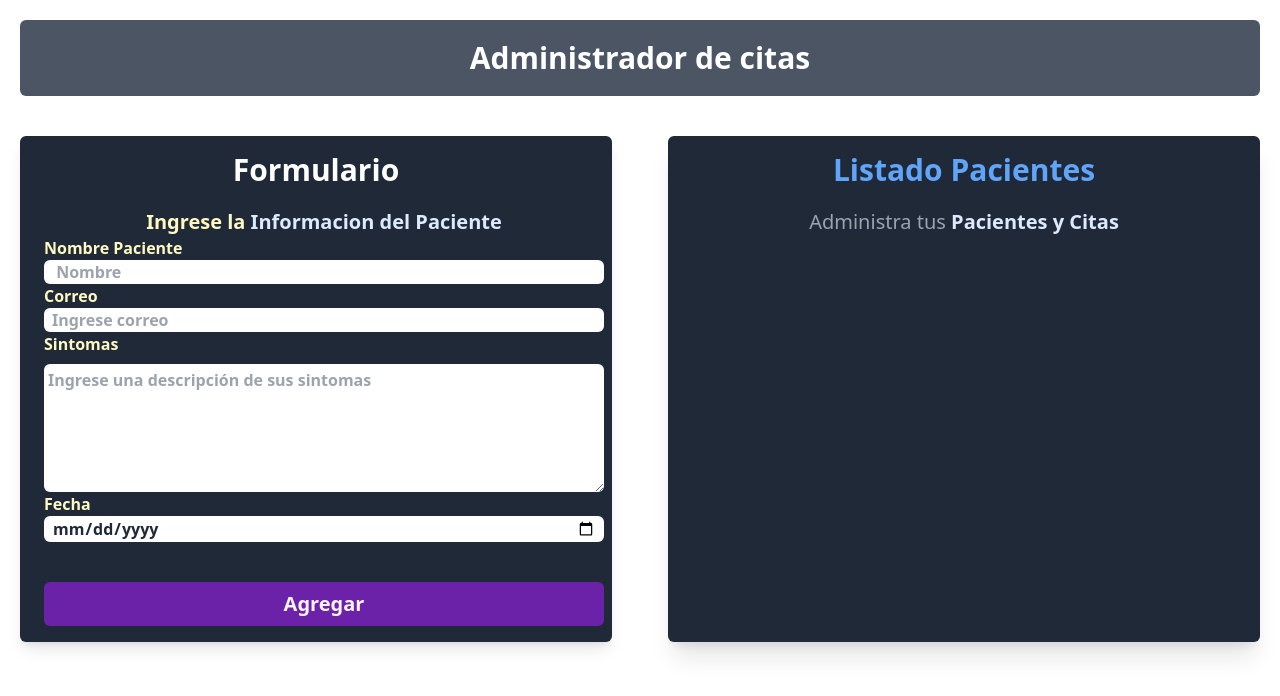
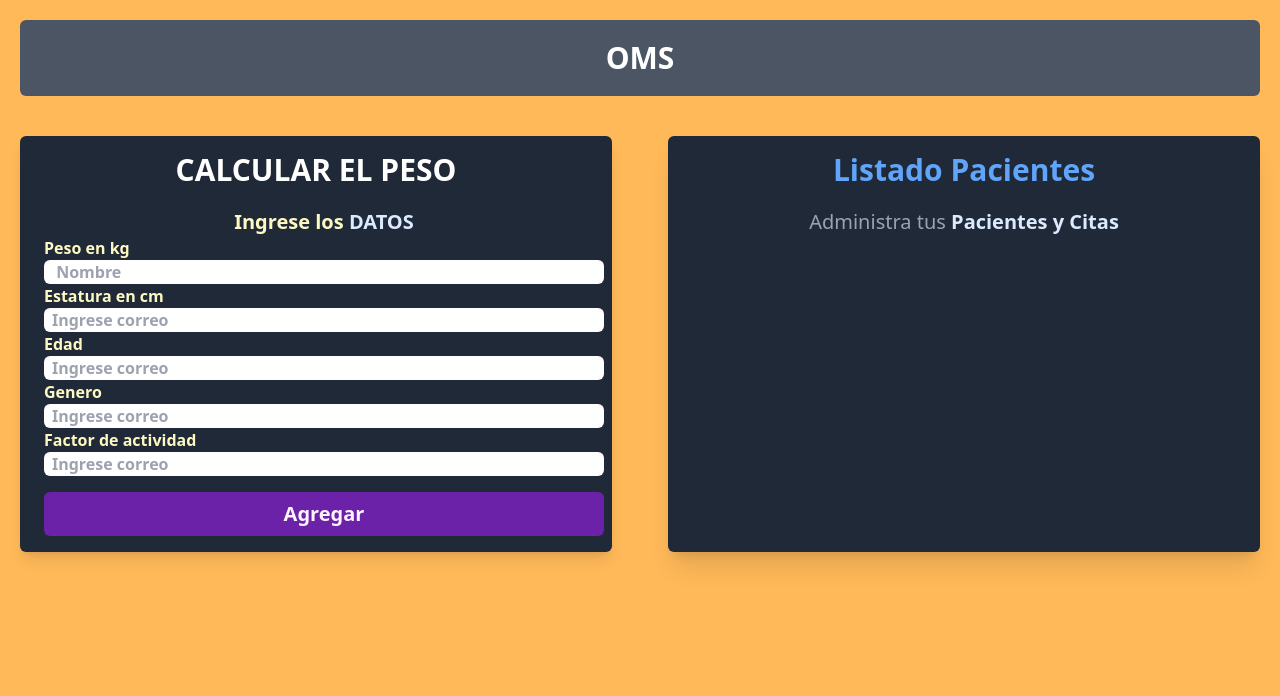
Before and after one commit to Andres-GMP/Dietas, a React (Vite) app: page / in a window 1280 px wide. Shown: the top 696 px of the page. Built offline with nearby package versions, Linux system fonts and the light colour scheme.

Commit message:
Droplist
dropdown

```diff
--- a/index.html
+++ b/index.html
@@ -6,7 +6,7 @@
     <meta name="viewport" content="width=device-width, initial-scale=1.0" />
     <title>Vite App</title>
   </head>
-  <body>
+  <body class="bg-[#ffb959]">
     <div id="root"></div>
     <script type="module" src="/src/main.jsx"></script>
   </body>
--- a/src/App.jsx
+++ b/src/App.jsx
@@ -7,6 +7,7 @@
 
   const [pacientes, setPacientes] = useState([])
   const [paciente, setPaciente] =  useState({})
+  const options = ['Hombre','Mujer']
 
   useEffect(()=>{
     const cargarLocalStorage = ()=>{
@@ -45,6 +46,11 @@
           setPaciente  = {setPaciente}
           eliminarPaciente = {eliminarPaciente}
          />
+         {/*
+         <Droplist
+            options={options}
+         />
+         */}
       </div>
 
     </div>
--- a/src/components/Cabecera.jsx
+++ b/src/components/Cabecera.jsx
@@ -2,7 +2,7 @@
 
 export const Cabecera = () => {
     return (
-        <h1 className="text-3xl font-bold bg-gray-600 text-center p-5 rounded-md text-white m-5 md:m-5 sm:m-5 xl:mx-5 xl:mt-5 xl:mb-10 lg:m-5 2xl:m-5 ">Administrador de citas</h1>
+        <h1 className="text-3xl font-bold bg-gray-600 text-center p-5 rounded-md text-white m-5 md:m-5 sm:m-5 xl:mx-5 xl:mt-5 xl:mb-10 lg:m-5 2xl:m-5 ">OMS</h1>
     )
 }
 
--- /dev/null
+++ b/src/components/Droplist.jsx
@@ -0,0 +1,27 @@
+import React, { useState } from "react";
+
+const Dropdown = ({options}) => {
+    const [showOptions, setShowOptions] = useState(false)
+    const handleClick = () => {
+        setShowOptions(!showOptions)
+    }
+    return <div>
+        <button id="dropdownDefault" data-dropdown-toggle="dropdown" class="text-white bg-blue-700 hover:bg-blue-800 focus:ring-4 focus:outline-none focus:ring-blue-300 font-medium rounded-lg text-sm px-4 py-2.5 text-center inline-flex items-center dark:bg-blue-600 dark:hover:bg-blue-700 dark:focus:ring-blue-800" onClick={handleClick} type="button">Dropdown button <svg class="w-4 h-4 ml-2" fill="none" stroke="currentColor" viewBox="0 0 24 24" xmlns="http://www.w3.org/2000/svg"><path stroke-linecap="round" stroke-linejoin="round" stroke-width="2" d="M19 9l-7 7-7-7"></path></svg></button>
+
+        <div id="dropdown" class="z-10 hidden bg-white divide-y divide-gray-100 rounded shadow w-44 dark:bg-gray-700">
+            {options && options.map ((options) => (
+
+            <ul class="py-1 text-sm text-gray-700 dark:text-gray-200" aria-labelledby="dropdownDefault">
+            <li>
+                <a href="#" class="block px-4 py-2 hover:bg-gray-100 dark:hover:bg-gray-600 dark:hover:text-white">Dashboard</a>
+            </li>
+            {options}
+            </ul>
+
+            ))}
+
+        </div>
+        {showOptions && {}}
+    </div>
+}
+export default Dropdown
--- a/src/components/Formulario.jsx
+++ b/src/components/Formulario.jsx
@@ -1,5 +1,6 @@
 import React from 'react'
 import {useState, useEffect} from 'react';
+import Dropdown from './Droplist';
 
 
 export const Formulario = ({setPacientes, pacientes, paciente,setPaciente}) => {
@@ -74,33 +75,50 @@
 
     return (
         <div className='bg-gray-800 rounded-md p-4 w-auto mx-5 shadow-lg md:w-auto xl:w-auto xl:ml-5 mb-auto'>
-            <h1 className=' text-3xl text-center font-bold text-white '>Formulario</h1>
+            <h1 className=' text-3xl text-center font-bold text-white '>CALCULAR EL PESO</h1>
             {error && <p className=' grid text-red-600 font-semibold  justify-center my-2 '> Debes llenar todos los campos</p>}
             <form className='container mx-2 text-yellow-100 font-semibold' onSubmit={validarFormulario}>
-            <p className='text-center text-xl mt-5'>Ingrese la <span className=' text-blue-100 font-bold'> Informacion del Paciente </span></p>
+            <p className='text-center text-xl mt-5'>Ingrese los <span className=' text-blue-100 font-bold'> DATOS </span></p>
                 <div>
-                    <label htmlFor="nombrePaciente">Nombre Paciente </label>
+                    <label htmlFor="nombrePaciente">Peso en kg </label>
                     <input type="text" id= 'nombre' className=' block w-full rounded-md text-gray-800 px-2' placeholder=' Nombre' value={nombre} onChange={(e) => setNombre(e.target.value)} />
                     {/* <input type="text" id= 'nombre' className=' block w-full rounded-md ' placeholder=' Nombre' value={nombre} onChange={(e) => console.log(e.target.value)} /> */}
                 </div>
                 <div>
-                    <label htmlFor="email" >Correo </label>
+                    <label htmlFor="email" >Estatura en cm </label>
+                    <input type="email" id= 'email' className='block w-full rounded-md text-gray-800 px-2' placeholder='Ingrese correo' value={correo} onChange={(e) => setCorreo (e.target.value)}/>
+                </div>
+ {/* <input type="text" id='sintomas' className='block w-full rounded-md' /> */}
+               {/* <div>
+                    <label htmlFor="sintomas">Edad </label>
+
+                    <textarea name="" id="" cols="30" rows="5" className='block w-full rounded-md p-1 mt-2 text-gray-800' placeholder='Ingrese una descripción de sus sintomas' value={sintomas} onChange={(e) => setSintomas (e.target.value)}></textarea>
+                    </div>*/}
+                <div>
+                    <label htmlFor="email" >Edad </label>
                     <input type="email" id= 'email' className='block w-full rounded-md text-gray-800 px-2' placeholder='Ingrese correo' value={correo} onChange={(e) => setCorreo (e.target.value)}/>
                 </div>
                 <div>
-                    <label htmlFor="sintomas">Sintomas </label>
-                    {/* <input type="text" id='sintomas' className='block w-full rounded-md' /> */}
-                    <textarea name="" id="" cols="30" rows="5" className='block w-full rounded-md p-1 mt-2 text-gray-800' placeholder='Ingrese una descripción de sus sintomas' value={sintomas} onChange={(e) => setSintomas (e.target.value)}></textarea>
+                    <label htmlFor="email" >Genero </label>
+                    <input type="email" id= 'email' className='block w-full rounded-md text-gray-800 px-2' placeholder='Ingrese correo' value={correo} onChange={(e) => setCorreo (e.target.value)}/>
                 </div>
                 <div>
-                    <label htmlFor="date">Fecha </label>
-                    <input type="date" name="date" id="date" className='px-2 block w-full rounded-md mb-10 text-gray-800' value={fecha} onChange={(e) => setFecha (e.target.value)} />
+                    <label htmlFor="email" >Factor de actividad </label>
+                    <input type="email" id= 'email' className='block w-full rounded-md text-gray-800 px-2' placeholder='Ingrese correo' value={correo} onChange={(e) => setCorreo (e.target.value)}/>
+                </div>
+
+                <div  className=''>
+                     {/*
+                    <label htmlFor="date">Genero </label>
+                <input type="date" name="date" id="date" className='px-2 block w-full rounded-md mb-10 text-gray-800' value={fecha} onChange={(e) => setFecha (e.target.value)} /> */}
+
                 <span>
-                    <input type="submit" id='btn1' className= "bg-purple-800 rounded-md text-xl font-bold w-full hover:bg-purple-900 hover:cursor-pointer text-fuchsia-50 p-2 "
+                    <input type="submit" id='btn1' className= "bg-purple-800 rounded-md text-xl font-bold w-full hover:bg-purple-900 hover:cursor-pointer text-fuchsia-50 p-2 mt-4  "
                     value = {paciente.id ? 'Editar paciente': 'Agregar'}
                     />
                 </span>
                 </div>
+
 
 
             </form>
```
